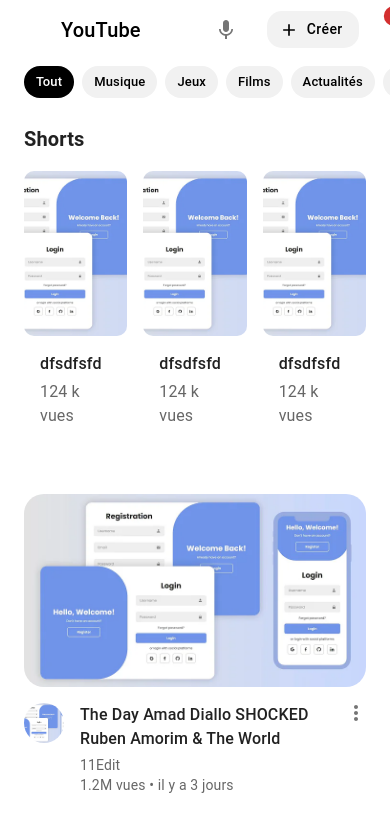
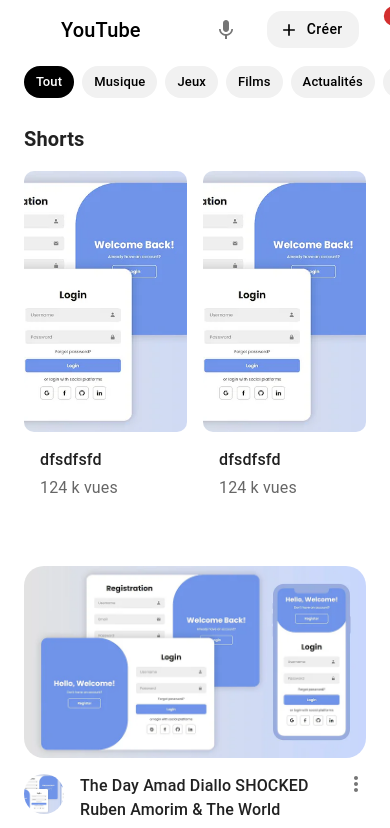
Before and after one commit to JulsDev-25/youtube-clone, a React (Vite) app: page / in a window 390 px wide. Shown: the top 828 px of the page. Built offline with nearby package versions, Linux system fonts and the light colour scheme; some icons are missing.

Commit message:
improvre reponsive to the fist section vide and  the shot card section

```diff
--- a/src/layourts/main/index.jsx
+++ b/src/layourts/main/index.jsx
@@ -1,6 +1,6 @@
 import React, { useEffect, useRef, useState } from "react";
 import NavBar from "../../components/NavBar";
-import { Box, CssBaseline, Grid, Typography, useTheme } from "@mui/material";
+import { Box, CssBaseline, Grid, Typography, useMediaQuery, useTheme } from "@mui/material";
 import SideBar from "../../components/SideBar";
 import TabFilter from "../../components/TabFilter";
 import VideoCard from "../../components/VideoCard";
@@ -22,6 +22,37 @@ const Main = () => {
 
 
     const theme = useTheme();
+
+    const isXs = useMediaQuery(theme.breakpoints.only('xs'))
+    const isSm = useMediaQuery(theme.breakpoints.only('sm'))
+    const isMd = useMediaQuery(theme.breakpoints.only('md'))
+    const isLg = useMediaQuery(theme.breakpoints.only('lg'))
+    const isXl = useMediaQuery(theme.breakpoints.only('xl'))
+
+    let nbrElShot = 2
+    let nbrElVideo = 0
+
+    if (isXs) {
+      nbrElShot = 2
+      nbrElVideo = 0
+    }
+    if (isSm) {
+      nbrElShot = 3
+      nbrElVideo = 2
+    }
+    if (isMd) {
+      nbrElShot = 5
+      nbrElVideo = 3
+    }
+    if (isLg) {
+      nbrElShot = 6
+      nbrElVideo = 4
+    }
+    if (isXl) {
+      nbrElShot = 6
+      nbrElVideo = 4
+    }
+
 
     const Videos = [
       {
@@ -291,7 +322,7 @@ const Main = () => {
                   {/* First section video card */}
                   <Box sx={{ mt: {xs: '64px', sm: '0px'} }}></Box>
                   <Grid container spacing={2} sx={{ mt: '64px', flexWrap: 'nowrap', display: {xs: 'none', sm: 'flex'} }}>
-                    {Videos.slice(0,2).map((video, index) => (
+                    {Videos.slice(0,nbrElVideo).map((video, index) => (
                       <VideoCard
                         key={index}
                         miniature={video.miniature}
@@ -313,7 +344,7 @@ const Main = () => {
                     </Typography>
 
                     <Grid container spacing={2} sx={{ flexWrap: 'nowrap'}}>
-                      {Videos.slice(0,3).map((video, index) => (
+                      {Videos.slice(0,nbrElShot).map((video, index) => (
                         <ShotCard key={index} />
                       ))}
                     </Grid>
```
